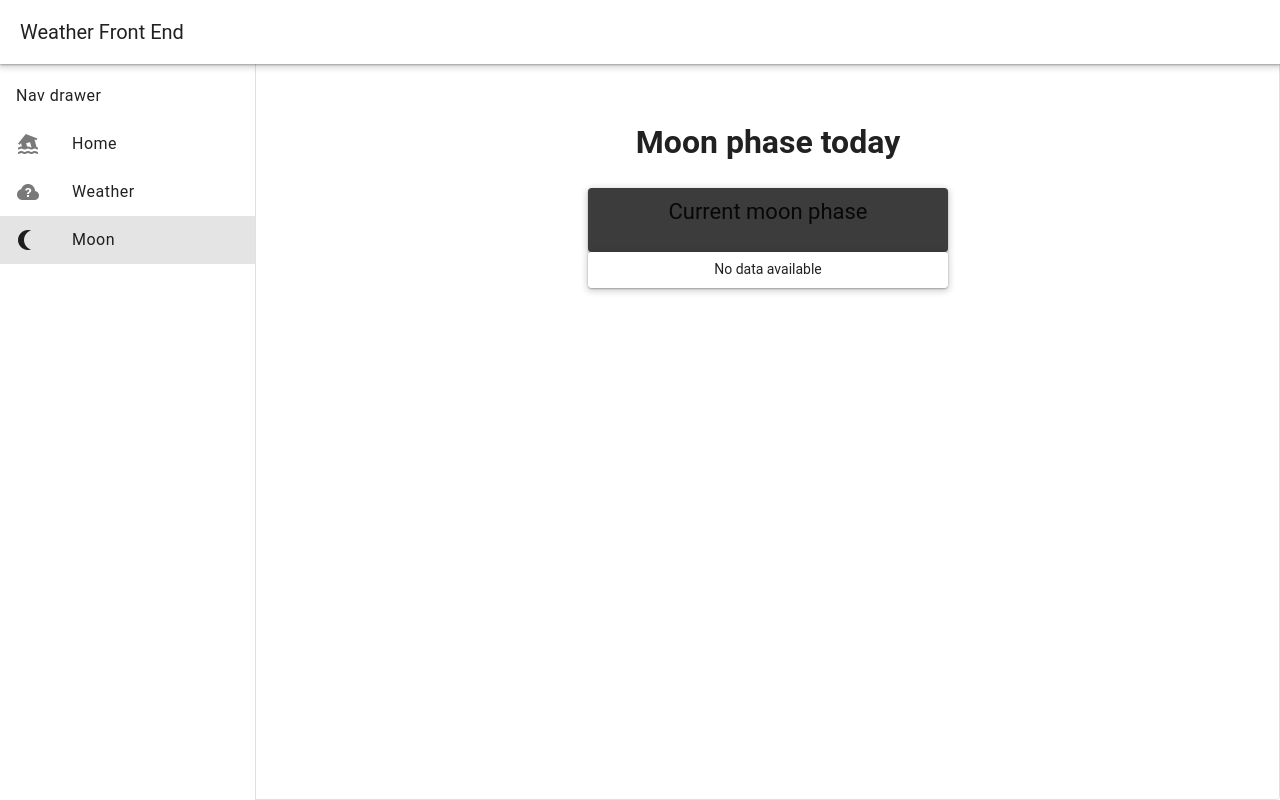
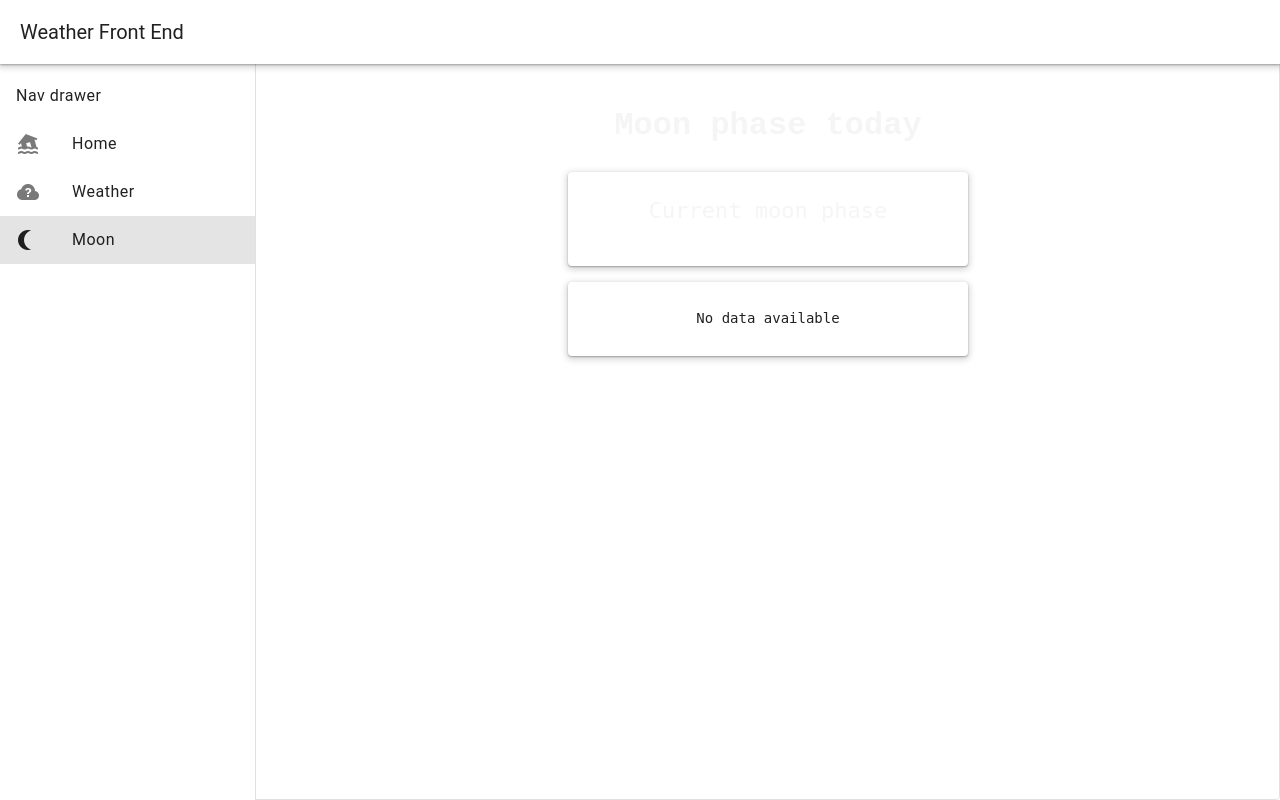
Before and after one commit to Jrrays/weatherFrontEnd, a Vue app: page /moon in a window 1280 px wide. Built offline with nearby package versions, Linux system fonts and the light colour scheme; no server answers.

Commit message:
Adjusted and standardized css

```diff
--- /dev/null
+++ b/src/helpers/infoCardParams.ts
@@ -0,0 +1,5 @@
+export const infoCardParams = {
+    width: 400,
+    elevation: 2,
+    class:"info-card"
+}
--- /dev/null
+++ b/src/style.css
@@ -0,0 +1,21 @@
+main{
+    display: flex;
+    flex-direction: column;
+    align-items: center;
+}
+
+h1{
+    font-family: monospace;
+    text-align: center;
+    color: whitesmoke;
+}
+
+.info-card {
+    margin-bottom: 1rem;
+    font-family: 'monospace';
+    color: whitesmoke;
+    text-align: center;
+    padding: 15px;
+    margin-left: auto;
+    margin-right: auto;
+}
--- a/src/views/HomeView.vue
+++ b/src/views/HomeView.vue
@@ -1,25 +1,27 @@
 <script setup lang="ts">
 import { emojiPicker } from '@/helpers/emojis';
+import '../style.css'
 
 const emojiAttributes = {
-    id: 'big_emoji',
+    id: 'big-emoji',
     class: 'waving'
 }
 
 </script>
 
 <template>
-    <span v-bind="emojiAttributes">{{ emojiPicker() }}</span>
-    <h1>This is the home view :)</h1>
+    <main>
+        <h1>This is the home view :)</h1>
+        <span v-bind="emojiAttributes">{{ emojiPicker() }}</span>
+    </main>
 </template>
 
 <style lang="css" scoped>
-#big_emoji {
+#big-emoji {
     font-size: 7rem;
 }
 
 .waving {
-    display: block;
     animation-name: wave;
     animation-duration: 2s;
     animation-iteration-count: infinite;
@@ -29,9 +31,11 @@ const emojiAttributes = {
     0% {
         transform: rotate(-4deg)
     }
+
     50% {
         transform: rotate(4deg);
     }
+
     100% {
         transform: rotate(-4deg);
     }
--- a/src/views/MoonView.vue
+++ b/src/views/MoonView.vue
@@ -1,6 +1,8 @@
 <script setup lang="ts">
 import { onMounted, ref } from 'vue';
 import { getCachedMoon, setCachedMoon } from '@/helpers/moonCaching';
+import { infoCardParams } from '@/helpers/infoCardParams';
+import '../style.css'
 
 interface DataRow {
     property: string
@@ -67,15 +69,15 @@ onMounted(() => {
 </script>
 
 <template>
-    <main class="pa-4 d-flex flex-column align-center">
-        <h1>Moon phase today</h1>
+    <main>
+        <h1 class="card-title">Moon phase today</h1>
         <div v-if="errr" class="text-error mb-4">{{ errr }}</div>
 
         <!--Moon overview card-->
-        <v-card width="360" class="overview-card" elevation="2">
+        <v-card v-bind="infoCardParams">
             <v-card-item>
                 <v-card-title>Current moon phase</v-card-title>
-                <v-card-subtitle v-if="phaseName" class="text-capitalize">{{ phaseName }}</v-card-subtitle>
+                <v-card-subtitle v-if="phaseName">{{ phaseName }}</v-card-subtitle>
                 <v-card-text>
                     <span v-html="svg"></span>
                 </v-card-text>
@@ -83,15 +85,11 @@ onMounted(() => {
         </v-card>
 
         <!--Table card-->
-        <v-card width="360" elevation="2">
-            <v-data-table :items="moonData" :loading="loading" density="compact" disable-sort hide-default-header hide-default-footer />
+        <v-card v-bind="infoCardParams">
+            <v-data-table :items="moonData" :loading="loading" density="comfortable" disable-sort hide-default-header
+                hide-default-footer />
         </v-card>
     </main>
 </template>
 
-<style lang="css" scoped>
-.overview-card {
-    text-align: center;
-    background-color: #3c3c3c;
-}
-</style>
+<style lang="css" scoped></style>
--- a/src/views/WeatherView.vue
+++ b/src/views/WeatherView.vue
@@ -1,6 +1,8 @@
 <script setup lang="ts">
 import { onMounted, ref } from 'vue'
 import { getCachedWeather, setCachedWeather } from '../helpers/weatherCaching'
+import { infoCardParams } from '@/helpers/infoCardParams'
+import '../style.css'
 
 interface MetricRow {
     property: string
@@ -73,12 +75,12 @@ onMounted(() => {
 </script>
 
 <template>
-    <main class="pa-4 d-flex flex-column align-center">
+    <main>
         <h1>A look at your local radar</h1>
         <div v-if="errr" class="text-error mb-4">{{ errr }}</div>
 
         <!-- Weather Overview Card -->
-        <v-card width="360" class="mb-4 text-center" elevation="2">
+        <v-card v-bind="infoCardParams">
             <v-card-item>
                 <v-card-title>Current Weather</v-card-title>
                 <v-card-subtitle v-if="description" class="text-capitalize">
@@ -93,9 +95,9 @@ onMounted(() => {
         </v-card>
 
         <!-- Detailed Metrics Table -->
-        <v-card width="360" elevation="2">
+        <v-card v-bind="infoCardParams">
             <v-data-table :headers="headers" :items="weatherData" :loading="loading" hide-default-footer
-                density="compact" disable-sort hide-default-header />
+                density="comfortable" disable-sort hide-default-header />
         </v-card>
         <v-btn :loading="loading" variant="text" size="small" @click="fetchWeather(true)">
             Refresh Now
@@ -103,20 +105,4 @@ onMounted(() => {
     </main>
 </template>
 
-<style lang="css" scoped>
-.title {
-    color: whitesmoke;
-    font-family: 'monospace';
-    text-align: center;
-}
-
-.weather-card {
-    margin: 3%;
-    font-family: 'monospace';
-    color: whitesmoke;
-    text-align: center;
-    padding: 15px;
-    margin-left: auto;
-    margin-right: auto;
-}
-</style>
+<style lang="css" scoped></style>
```
